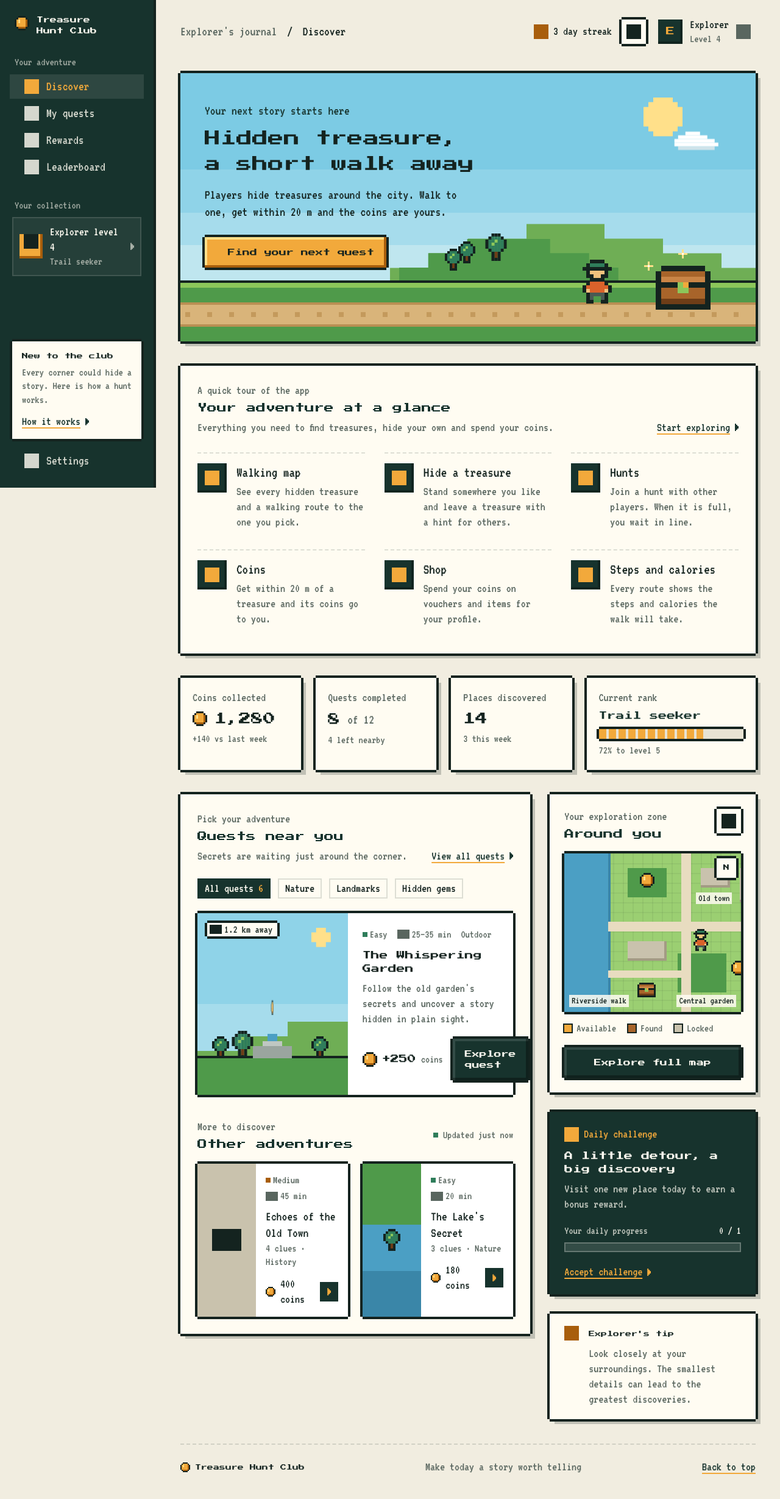
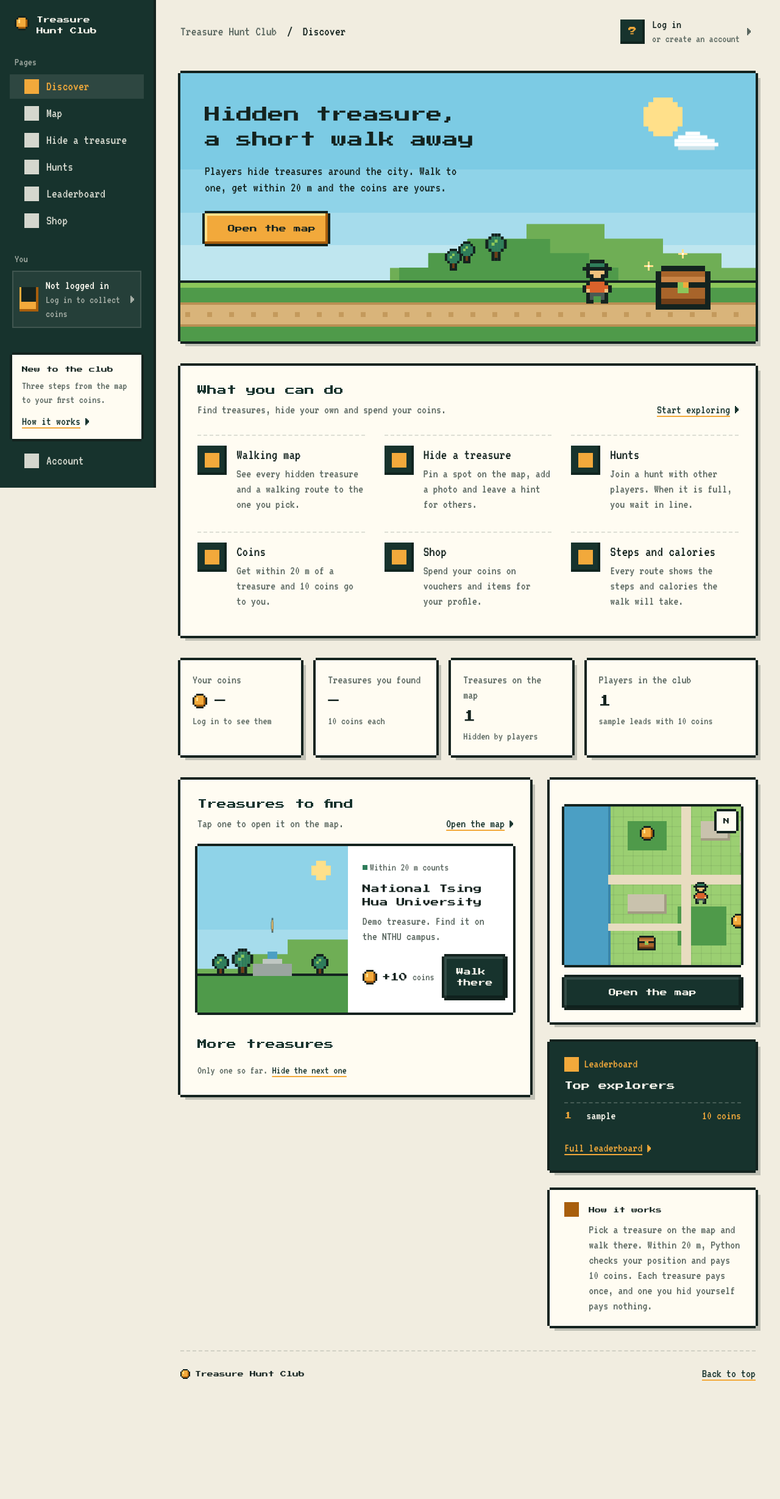
Before and after one commit to Thang2170/I2P_Final_Project-Geocaching, a Flask app: page /welcome in a window 1280 px wide. Shown: the whole page at 61% size. After the commit the page ends 2265 px from the top, so only its background shows below. Run offline with Flask 3, Linux system fonts and the light colour scheme; data comes from the database, SQL or seed files in the repository; tables that the repository leaves empty hold one stand-in row (values such as "Sample post"); grey boxes are pictures that could not be loaded.

Commit message:
Landing page: live numbers and real treasures instead of placeholder data, working links

```diff
--- a/static/css/styles.css
+++ b/static/css/styles.css
@@ -1047,6 +1047,47 @@ h1, h2 {
 
 .footer a { color: var(--px-green); text-decoration-color: var(--px-gold); text-underline-offset: 4px; }
 
+/* ---------- A: landing page shows live data (the old placeholder cards were buttons) ---------- */
+
+/* Cards that are now links keep their own colours */
+.profile,
+.collection-card,
+.feature-list__item { color: inherit; text-decoration: none; }
+
+.profile:hover .profile__avatar,
+.collection-card:hover { box-shadow: inset 0 0 0 2px var(--px-gold); }
+
+/* Top three players inside the dark card */
+.top-list {
+  margin: 16px 0 20px;
+  padding: 0;
+  list-style: none;
+  counter-reset: place;
+}
+
+.top-list li {
+  display: flex;
+  align-items: center;
+  gap: 12px;
+  padding: 8px 0;
+  border-top: 2px dashed rgba(255, 252, 242, .2);
+  counter-increment: place;
+}
+
+.top-list li::before {
+  content: counter(place);
+  width: 24px;
+  color: var(--px-gold);
+  font-family: var(--font-pixel);
+  font-size: 12px;
+}
+
+.top-list li strong { margin-left: auto; font-weight: 400; color: var(--px-gold); font-variant-numeric: tabular-nums; }
+
+.top-list__empty { margin: 16px 0 20px; color: rgba(255, 252, 242, .75); }
+
+.mini-art--lake .sprite--chest { scale: 1.5; }
+
 /* ---------- smaller screens ---------- */
 
 @media (max-width: 1180px) {
--- a/templates/admin.html
+++ b/templates/admin.html
@@ -65,7 +65,7 @@
       iconSize: [30, 36],
       iconAnchor: [15, 34]
     });
-    const pins = L.layerGroup().addTo(map);
+    const pins = L.featureGroup().addTo(map);  // a feature group knows its bounds
     let pinCount = -1;
 
     // Redraw the pins only when a treasure was added, so open popups stay open
--- a/templates/index.html
+++ b/templates/index.html
@@ -26,43 +26,50 @@
         <span class="brand__words">Treasure<br>Hunt Club</span>
       </a>
 
-      <div class="sidebar__label">Your adventure</div>
+      <div class="sidebar__label">Pages</div>
 
       <nav class="side-nav">
         <a class="side-nav__link is-active" href="#discover">
           <span class="px-icon px-icon--gps"></span> Discover
         </a>
         <a class="side-nav__link" href="/">
-          <span class="px-icon px-icon--map"></span> My quests
+          <span class="px-icon px-icon--map"></span> Map
         </a>
-        <a class="side-nav__link" href="#rewards">
-          <span class="px-icon px-icon--trophy"></span> Rewards
+        <a class="side-nav__link" href="/upload">
+          <span class="px-icon px-icon--flag"></span> Hide a treasure
         </a>
-        <a class="side-nav__link" href="#leaderboard">
+        <a class="side-nav__link" href="/hunts">
+          <span class="px-icon px-icon--users"></span> Hunts
+        </a>
+        <a class="side-nav__link" href="/leaderboard">
           <span class="px-icon px-icon--chart"></span> Leaderboard
+        </a>
+        <a class="side-nav__link" href="/shop">
+          <span class="px-icon px-icon--bag"></span> Shop
         </a>
       </nav>
 
-      <div class="sidebar__label">Your collection</div>
+      <div class="sidebar__label">You</div>
 
-      <div class="collection-card">
-        <span class="collection-card__icon"><span class="px-icon px-icon--trophy"></span></span>
+      <!-- Filled in by Python's /api/me and /api/coins; shows "Log in" until then -->
+      <a class="collection-card" href="/login">
+        <span class="collection-card__icon"><span class="px-icon px-icon--coin"></span></span>
         <div>
-          <strong>Explorer level 4</strong>
-          <span>Trail seeker</span>
+          <strong id="sideName">Not logged in</strong>
+          <span id="sideCoins">Log in to collect coins</span>
         </div>
         <span class="px-arrow-right collection-card__chevron"></span>
-      </div>
+      </a>
 
       <div class="sidebar__bottom">
         <div class="help-card">
           <strong>New to the club</strong>
-          <p>Every corner could hide a story. Here is how a hunt works.</p>
+          <p>Three steps from the map to your first coins.</p>
           <a href="#how-it-works">How it works <span class="px-arrow-right"></span></a>
         </div>
 
-        <a class="side-nav__link" href="#settings">
-          <span class="px-icon px-icon--sliders"></span> Settings
+        <a class="side-nav__link" href="/login">
+          <span class="px-icon px-icon--sliders"></span> Account
         </a>
       </div>
     </aside>
@@ -73,28 +80,19 @@
       <!-- TOP BAR -->
       <header class="topbar">
         <div class="breadcrumb">
-          <span>Explorer's journal</span>
+          <span>Treasure Hunt Club</span>
           <b>/</b> Discover
         </div>
 
         <div class="topbar__right">
-          <div class="streak">
-            <span class="px-icon px-icon--zap"></span>
-            <strong>3 day streak</strong>
-          </div>
-
-          <button class="icon-button" aria-label="Notifications">
-            <span class="px-icon px-icon--bell"></span>
-          </button>
-
-          <button class="profile">
-            <span class="profile__avatar">E</span>
+          <a class="profile" href="/login">
+            <span class="profile__avatar" id="avatar">?</span>
             <span class="profile__name">
-              <strong>Explorer</strong>
-              <small>Level 4</small>
+              <strong id="topName">Log in</strong>
+              <small id="topCoins">or create an account</small>
             </span>
-            <span class="px-icon px-icon--down profile__chevron"></span>
-          </button>
+            <span class="px-arrow-right profile__chevron"></span>
+          </a>
         </div>
       </header>
 
@@ -126,8 +124,6 @@
         </div>
 
         <div class="welcome-banner__content">
-          <div class="eyebrow">Your next story starts here</div>
-
           <h1>Hidden treasure,<br>a short walk away</h1>
 
           <p>
@@ -137,7 +133,7 @@
 
           <a class="button button--gold" href="/">
             <span class="px-arrow-right button__cursor"></span>
-            Find your next quest
+            Open the map
           </a>
         </div>
 
@@ -148,9 +144,8 @@
 
         <div class="section-heading">
           <div>
-            <div class="eyebrow eyebrow--dark">A quick tour of the app</div>
-            <h2>Your adventure at a glance</h2>
-            <p>Everything you need to find treasures, hide your own and spend your coins.</p>
+            <h2>What you can do</h2>
+            <p>Find treasures, hide your own and spend your coins.</p>
           </div>
 
           <a class="text-link" href="/">
@@ -160,83 +155,82 @@
 
         <div class="feature-list">
 
-          <article class="feature-list__item">
+          <a class="feature-list__item" href="/">
             <span class="feature-list__icon"><span class="px-icon px-icon--map"></span></span>
             <div>
               <h3>Walking map</h3>
               <p>See every hidden treasure and a walking route to the one you pick.</p>
             </div>
-          </article>
+          </a>
 
-          <article class="feature-list__item">
+          <a class="feature-list__item" href="/upload">
             <span class="feature-list__icon"><span class="px-icon px-icon--flag"></span></span>
             <div>
               <h3>Hide a treasure</h3>
-              <p>Stand somewhere you like and leave a treasure with a hint for others.</p>
+              <p>Pin a spot on the map, add a photo and leave a hint for others.</p>
             </div>
-          </article>
+          </a>
 
-          <article class="feature-list__item">
+          <a class="feature-list__item" href="/hunts">
             <span class="feature-list__icon"><span class="px-icon px-icon--users"></span></span>
             <div>
               <h3>Hunts</h3>
               <p>Join a hunt with other players. When it is full, you wait in line.</p>
             </div>
-          </article>
+          </a>
 
-          <article class="feature-list__item">
+          <a class="feature-list__item" href="/leaderboard">
             <span class="feature-list__icon"><span class="px-icon px-icon--coin"></span></span>
             <div>
               <h3>Coins</h3>
-              <p>Get within 20 m of a treasure and its coins go to you.</p>
+              <p>Get within 20 m of a treasure and 10 coins go to you.</p>
             </div>
-          </article>
+          </a>
 
-          <article class="feature-list__item">
+          <a class="feature-list__item" href="/shop">
             <span class="feature-list__icon"><span class="px-icon px-icon--bag"></span></span>
             <div>
               <h3>Shop</h3>
               <p>Spend your coins on vouchers and items for your profile.</p>
             </div>
-          </article>
+          </a>
 
-          <article class="feature-list__item">
+          <a class="feature-list__item" href="/">
             <span class="feature-list__icon"><span class="px-icon px-icon--run"></span></span>
             <div>
               <h3>Steps and calories</h3>
               <p>Every route shows the steps and calories the walk will take.</p>
             </div>
-          </article>
+          </a>
 
         </div>
       </section>
 
-      <!-- STATISTICS -->
+      <!-- LIVE NUMBERS: Python counts them, the page only shows them -->
       <section class="stats-row">
 
         <article class="stat-card">
-          <small>Coins collected</small>
-          <strong><span class="sprite sprite--coin"></span>1,280</strong>
-          <span class="stat-note">+140 vs last week</span>
+          <small>Your coins</small>
+          <strong><span class="sprite sprite--coin"></span><span id="statCoins">–</span></strong>
+          <span class="stat-note" id="statCoinsNote">Log in to see them</span>
         </article>
 
         <article class="stat-card">
-          <small>Quests completed</small>
-          <strong>8 <i>of 12</i></strong>
-          <span class="stat-note">4 left nearby</span>
+          <small>Treasures you found</small>
+          <strong id="statFound">–</strong>
+          <span class="stat-note" id="statFoundNote">10 coins each</span>
         </article>
 
         <article class="stat-card">
-          <small>Places discovered</small>
-          <strong>14</strong>
-          <span class="stat-note">3 this week</span>
+          <small>Treasures on the map</small>
+          <strong id="statTreasures">–</strong>
+          <span class="stat-note">Hidden by players</span>
         </article>
 
-        <article class="stat-card stat-card--level">
-          <small>Current rank</small>
-          <strong>Trail seeker</strong>
-          <span class="level-progress" aria-label="72% to level 5"><i></i></span>
-          <span class="stat-note">72% to level 5</span>
+        <article class="stat-card">
+          <small>Players in the club</small>
+          <strong id="statPlayers">–</strong>
+          <span class="stat-note" id="statLeader">–</span>
         </article>
 
       </section>
@@ -244,30 +238,22 @@
       <!-- MAIN CONTENT GRID -->
       <div class="content-grid">
 
-        <!-- QUESTS -->
-        <section class="quests-panel" id="quests">
+        <!-- TREASURES -->
+        <section class="quests-panel" id="treasures">
 
           <div class="section-heading">
             <div>
-              <div class="eyebrow eyebrow--dark">Pick your adventure</div>
-              <h2>Quests near you</h2>
-              <p>Secrets are waiting just around the corner.</p>
+              <h2>Treasures to find</h2>
+              <p>Tap one to open it on the map.</p>
             </div>
 
-            <a class="text-link" href="#all-quests">
-              View all quests <span class="px-arrow-right"></span>
+            <a class="text-link" href="/">
+              Open the map <span class="px-arrow-right"></span>
             </a>
           </div>
 
-          <div class="filter-row">
-            <button class="filter-chip filter-chip--active">All quests <span>6</span></button>
-            <button class="filter-chip">Nature</button>
-            <button class="filter-chip">Landmarks</button>
-            <button class="filter-chip">Hidden gems</button>
-          </div>
-
-          <!-- FEATURED QUEST -->
-          <article class="quest-card">
+          <!-- THE FIRST TREASURE on the map, drawn as a little scene -->
+          <article class="quest-card" style="margin-top: 24px">
 
             <div class="quest-art" aria-hidden="true">
               <span class="quest-art__sun"></span>
@@ -279,103 +265,59 @@
               <span class="quest-art__fountain"></span>
               <span class="quest-art__coin"><span class="sprite sprite--coin"></span></span>
             </div>
-            <span class="art-distance"><span class="px-icon px-icon--gps"></span> 1.2 km away</span>
 
             <div class="quest-card__body">
               <div class="quest-meta">
-                <span class="difficulty"><i></i> Easy</span>
-                <span><span class="px-icon px-icon--clock"></span> 25–35 min</span>
-                <span>Outdoor</span>
+                <span class="difficulty"><i></i> Within 20 m counts</span>
               </div>
 
-              <h3>The Whispering Garden</h3>
+              <h3 id="firstName">Loading…</h3>
 
-              <p>Follow the old garden's secrets and uncover a story hidden in plain sight.</p>
+              <p id="firstHint"></p>
 
               <div class="quest-card__footer">
                 <div class="reward">
                   <span class="sprite sprite--coin"></span>
-                  <strong>+250</strong>
+                  <strong>+10</strong>
                   <small>coins</small>
                 </div>
 
-                <a class="button button--dark" href="#quest-details">Explore quest</a>
+                <a class="button button--dark" href="/">Walk there</a>
               </div>
             </div>
           </article>
 
-          <!-- OTHER QUESTS -->
+          <!-- THE OTHER TREASURES, from /api/treasures -->
           <div class="section-heading section-heading--compact">
             <div>
-              <div class="eyebrow eyebrow--dark">More to discover</div>
-              <h2>Other adventures</h2>
+              <h2>More treasures</h2>
             </div>
-            <span class="nearby-label"><i></i> Updated just now</span>
+            <span class="nearby-label" id="moreCount"></span>
           </div>
 
-          <div class="mini-quests">
+          <div class="mini-quests" id="moreTreasures"></div>
+          <p class="stat-note" id="moreEmpty" hidden>Only one so far. <a class="text-link" href="/upload">Hide the next one</a></p>
 
+          <template id="miniCard">
             <article class="mini-card">
-              <div class="mini-art mini-art--city" aria-hidden="true">
-                <span class="px-icon px-icon--buildings"></span>
-              </div>
-
+              <div class="mini-art" aria-hidden="true"><span class="sprite sprite--chest"></span></div>
               <div class="mini-card__body">
-                <div class="quest-meta">
-                  <span class="difficulty difficulty--medium"><i></i> Medium</span>
-                  <span><span class="px-icon px-icon--clock"></span> 45 min</span>
-                </div>
-
-                <h3>Echoes of the Old Town</h3>
-                <p>4 clues · History</p>
-
+                <h3></h3>
+                <p></p>
                 <div class="mini-card__bottom">
-                  <strong><span class="sprite sprite--coin-small"></span> 400 coins</strong>
-                  <a href="#quest-details" aria-label="Open Echoes of the Old Town"><span class="px-arrow-right"></span></a>
+                  <strong><span class="sprite sprite--coin-small"></span> 10 coins</strong>
+                  <a href="/"><span class="px-arrow-right"></span></a>
                 </div>
               </div>
             </article>
-
-            <article class="mini-card">
-              <div class="mini-art mini-art--lake" aria-hidden="true">
-                <span class="sprite sprite--tree"></span>
-              </div>
-
-              <div class="mini-card__body">
-                <div class="quest-meta">
-                  <span class="difficulty"><i></i> Easy</span>
-                  <span><span class="px-icon px-icon--clock"></span> 20 min</span>
-                </div>
-
-                <h3>The Lake's Secret</h3>
-                <p>3 clues · Nature</p>
-
-                <div class="mini-card__bottom">
-                  <strong><span class="sprite sprite--coin-small"></span> 180 coins</strong>
-                  <a href="#quest-details" aria-label="Open The Lake's Secret"><span class="px-arrow-right"></span></a>
-                </div>
-              </div>
-            </article>
-
-          </div>
+          </template>
         </section>
 
         <!-- RIGHT COLUMN -->
         <aside class="right-column">
 
-          <!-- MAP -->
+          <!-- MAP: a tiny overworld, like the map screen of an old game -->
           <section class="map-panel">
-            <div class="map-panel__heading">
-              <div>
-                <div class="eyebrow eyebrow--dark">Your exploration zone</div>
-                <h2>Around you</h2>
-              </div>
-              <a class="icon-button" href="/" aria-label="Open the full map">
-                <span class="px-icon px-icon--expand"></span>
-              </a>
-            </div>
-
-            <!-- A tiny overworld map, like the map screen of an old game -->
             <div class="map-illustration" aria-hidden="true">
               <span class="map-water"></span>
               <span class="map-park map-park--one"></span>
@@ -389,10 +331,6 @@
               <span class="map-block map-block--two"></span>
               <span class="map-block map-block--three"></span>
 
-              <span class="map-label map-label--one">Riverside walk</span>
-              <span class="map-label map-label--two">Old town</span>
-              <span class="map-label map-label--three">Central garden</span>
-
               <span class="map-pin map-pin--one"><span class="sprite sprite--coin"></span></span>
               <span class="map-pin map-pin--two"><span class="sprite sprite--coin"></span></span>
               <span class="map-pin map-pin--three map-pin--found"><span class="sprite sprite--chest"></span></span>
@@ -401,45 +339,33 @@
               <span class="map-compass">N</span>
             </div>
 
-            <div class="map-legend">
-              <span><i class="swatch swatch--gold"></i> Available</span>
-              <span><i class="swatch swatch--wood"></i> Found</span>
-              <span><i class="swatch swatch--stone"></i> Locked</span>
+            <a class="button button--map" href="/">Open the map</a>
+          </section>
+
+          <!-- TOP PLAYERS, from /api/leaderboard -->
+          <section class="daily-card" id="top-players">
+            <div class="daily-card__top">
+              <span class="px-icon px-icon--trophy"></span>
+              <span>Leaderboard</span>
             </div>
 
-            <a class="button button--map" href="/">Explore full map</a>
+            <h3>Top explorers</h3>
+
+            <ol class="top-list" id="topList"></ol>
+            <p class="top-list__empty" id="topEmpty" hidden>No players yet. Register to be the first.</p>
+
+            <a href="/leaderboard">Full leaderboard <span class="px-arrow-right"></span></a>
           </section>
 
-          <!-- DAILY CHALLENGE -->
-          <section class="daily-card" id="rewards">
-            <div class="daily-card__top">
-              <span class="px-icon px-icon--sun"></span>
-              <span>Daily challenge</span>
-            </div>
-
-            <h3>A little detour, a big discovery</h3>
-
-            <p>Visit one new place today to earn a bonus reward.</p>
-
-            <div class="daily-progress">
-              <div>
-                <span>Your daily progress</span>
-                <strong>0 / 1</strong>
-              </div>
-              <i></i>
-            </div>
-
-            <a href="#daily-quest">Accept challenge <span class="px-arrow-right"></span></a>
-          </section>
-
-          <!-- TIP -->
+          <!-- HOW IT WORKS -->
           <section class="tip-card" id="how-it-works">
             <span class="px-icon px-icon--bulb"></span>
             <div>
-              <strong>Explorer's tip</strong>
+              <strong>How it works</strong>
               <p>
-                Look closely at your surroundings. The smallest
-                details can lead to the greatest discoveries.
+                Pick a treasure on the map and walk there. Within 20 m, Python checks
+                your position and pays 10 coins. Each treasure pays once, and one you
+                hid yourself pays nothing.
               </p>
             </div>
           </section>
@@ -450,11 +376,87 @@
       <!-- FOOTER -->
       <footer class="footer">
         <span class="footer__brand"><span class="sprite sprite--coin-small"></span> Treasure Hunt Club</span>
-        <span>Make today a story worth telling</span>
         <a href="#discover">Back to top</a>
       </footer>
 
     </main>
   </div>
+
+  <script>
+    // Python has the facts (/api/me, /api/coins, /api/treasures, /api/leaderboard).
+    // The page only writes them into the boxes above, with textContent so nothing a
+    // player typed can inject HTML.
+    async function getJson(url) {
+      try {
+        const res = await fetch(url);
+        return res.ok ? await res.json() : null;
+      } catch (err) {
+        return null;
+      }
+    }
+
+    function setText(id, text) { document.getElementById(id).textContent = text; }
+
+    function showPlayer(me, coins) {
+      if (!me) return;  // logged out: the "Log in" words stay
+      setText("avatar", me.username[0].toUpperCase());
+      setText("topName", me.username);
+      setText("sideName", me.username);
+      const balance = coins ? coins.balance : 0;
+      setText("topCoins", `${balance} coins`);
+      setText("sideCoins", `${balance} coins`);
+      setText("statCoins", balance);
+      setText("statCoinsNote", "Spend them in the shop");
+      setText("statFound", coins ? coins.found_treasure_ids.length : 0);
+    }
+
+    function showTreasures(treasures) {
+      if (!treasures) return;
+      setText("statTreasures", treasures.length);
+      const [first, ...rest] = treasures;
+      if (first) {
+        setText("firstName", first.name);
+        setText("firstHint", first.description || "No hint for this one.");
+      }
+      const box = document.getElementById("moreTreasures");
+      const card = document.getElementById("miniCard");
+      for (const t of rest.slice(0, 6)) {
+        const node = card.content.cloneNode(true);
+        node.querySelector(".mini-art").classList.add(box.children.length % 2 ? "mini-art--city" : "mini-art--lake");
+        node.querySelector("h3").textContent = t.name;
+        node.querySelector("p").textContent = t.description || "No hint for this one.";
+        node.querySelector("a").setAttribute("aria-label", `Open ${t.name} on the map`);
+        box.append(node);
+      }
+      document.getElementById("moreEmpty").hidden = rest.length > 0;
+      setText("moreCount", rest.length > 6 ? `${rest.length - 6} more on the map` : "");
+    }
+
+    function showTopPlayers(players) {
+      if (!players) return;
+      setText("statPlayers", players.length);
+      setText("statLeader", players[0] ? `${players[0].username} leads with ${players[0].coins} coins` : "Be the first");
+      const list = document.getElementById("topList");
+      for (const p of players.slice(0, 3)) {
+        const li = document.createElement("li");
+        const name = document.createElement("span");
+        name.textContent = p.username;
+        const coins = document.createElement("strong");
+        coins.textContent = `${p.coins} coins`;
+        li.append(name, coins);
+        list.append(li);
+      }
+      document.getElementById("topEmpty").hidden = players.length > 0;
+    }
+
+    (async () => {
+      const [me, coins, treasures, players] = await Promise.all([
+        getJson("/api/me"), getJson("/api/coins"), getJson("/api/treasures"), getJson("/api/leaderboard")
+      ]);
+      showPlayer(me, coins);
+      showTreasures(treasures);
+      showTopPlayers(players);
+    })();
+  </script>
 </body>
 </html>
```
